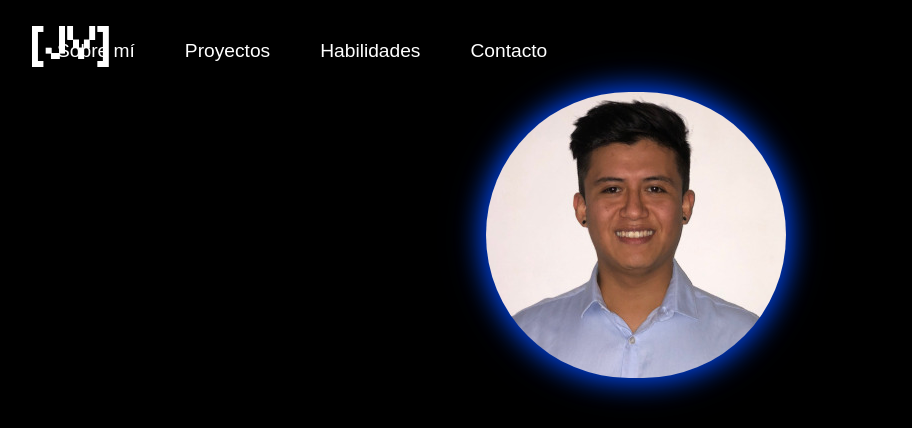
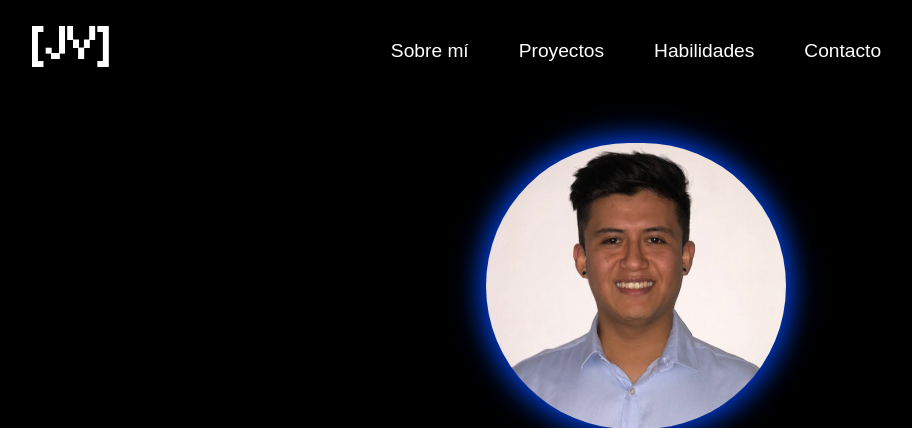
Before and after one commit to jvivas95/PortfolioJeffersonVivas, a PHP site: page / in a window 1280 px wide. Shown: the top 428 px of the page, without its empty margins (4-916 px from the left). Run offline with PHP 8.4, Linux system fonts and the light colour scheme.

Commit message:
modificación del position absolute en el "nav ul"

```diff
--- a/styles.css
+++ b/styles.css
@@ -37,7 +37,6 @@ nav ul {
     list-style: none;
     justify-content: center;
     flex-grow: 1;
-    position: absolute; /* Añadido para permitir el uso de z-index */
     z-index: 2; /* Menú por encima del logo */
 }
 
```
